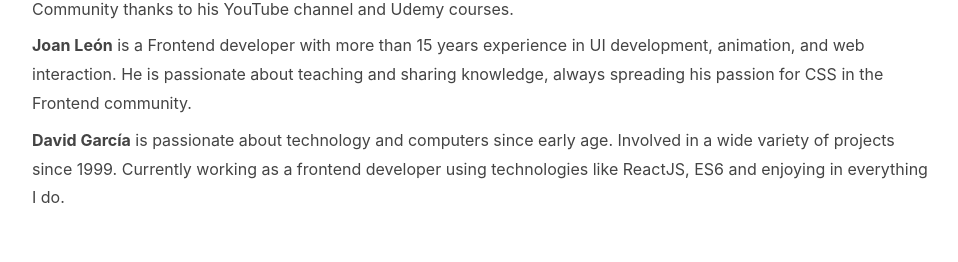
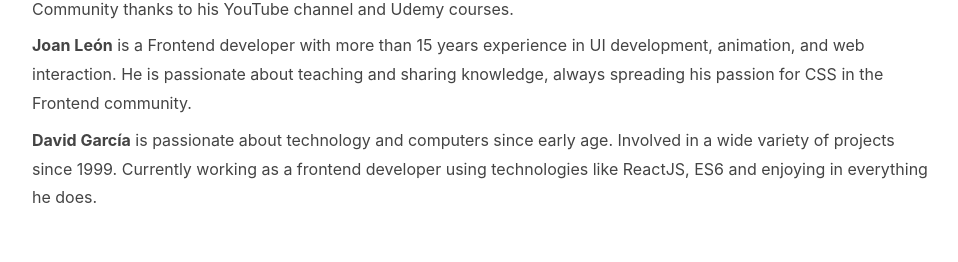
Before and after one commit to Sublime-Codes/sublime.codes, a Next.js app: page / in a window 1280 px wide. Shown: the part 938-1200 px from the top of the page, without its empty margins (158-1116 px from the left). Built offline with nearby package versions, Linux system fonts and the light colour scheme.

Commit message:
3rd person sentence conversion

```diff
--- a/components/Team/index.js
+++ b/components/Team/index.js
@@ -84,7 +84,7 @@
             <strong>David García</strong> is passionate about technology and
             computers since early age. Involved in a wide variety of projects
             since 1999. Currently working as a frontend developer using
-            technologies like ReactJS, ES6 and enjoying in everything I do.
+            technologies like ReactJS, ES6 and enjoying in everything he does.
           </p>
         </div>
       </SectionBlock>
```
